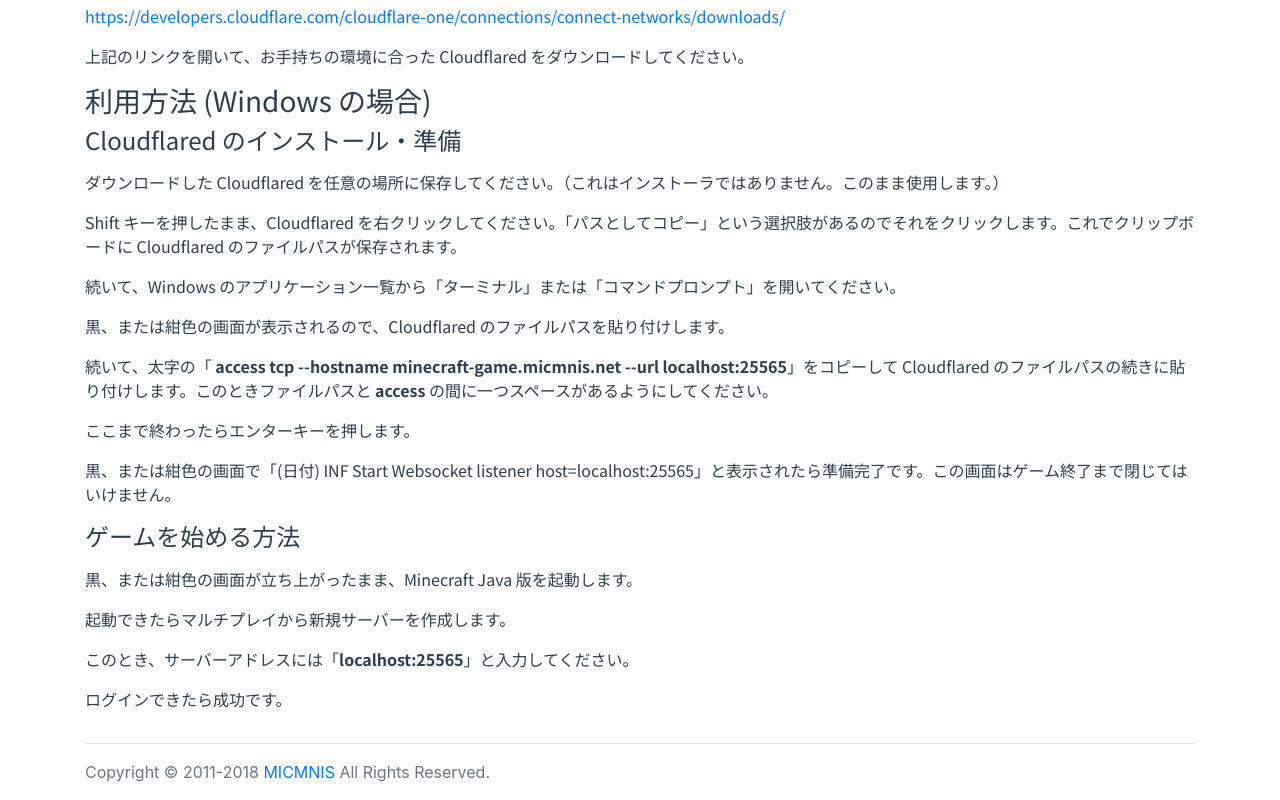
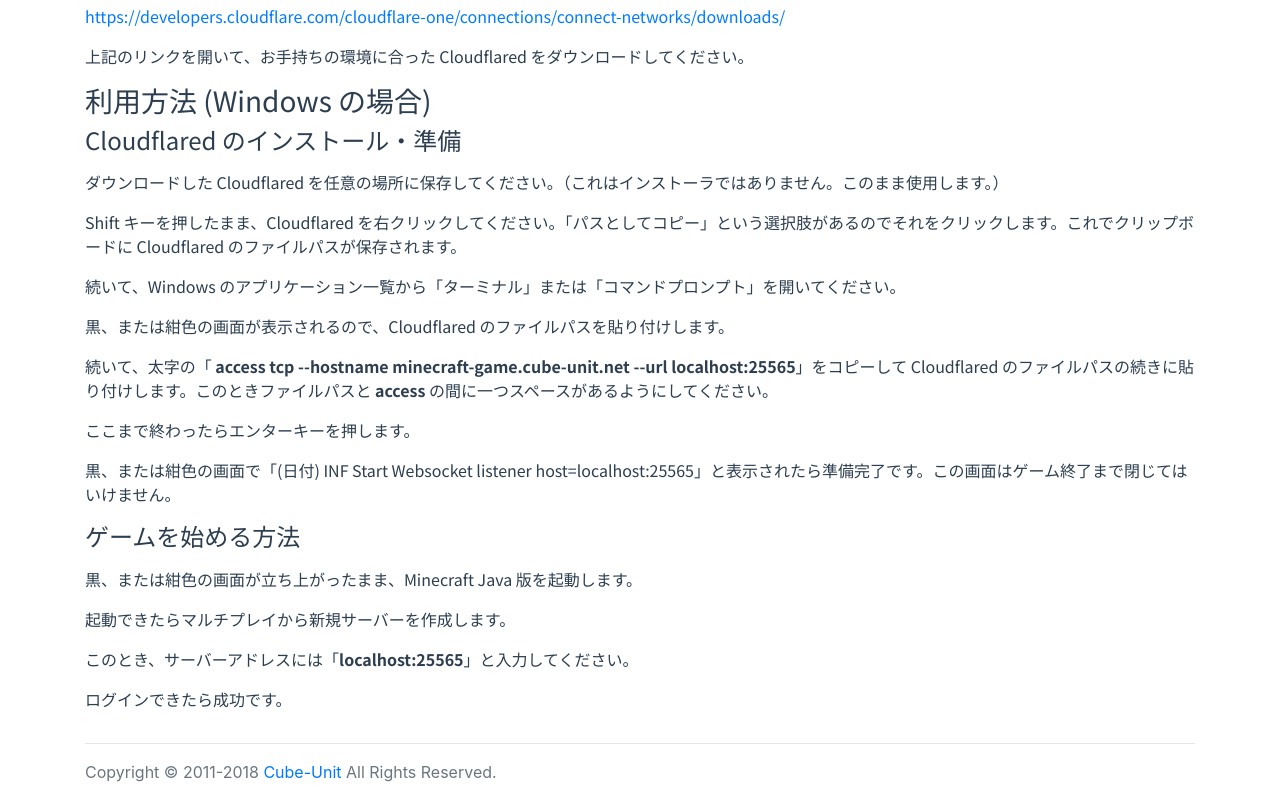
Before and after one commit to shimosyan/mc-portal, a Vue app: page /how-to-join in a window 1280 px wide. Shown: the part 256-1056 px from the top of the page. Built offline with nearby package versions, Linux system fonts and the light colour scheme.

Commit message:
update circle name

```diff
--- a/public/index.html
+++ b/public/index.html
@@ -8,13 +8,13 @@
 
     <!-- Twitter Card -->
     <meta name="twitter:card" content="summary_large_image">
-    <meta name="twitter:site" content="@micmnis">
+    <meta name="twitter:site" content="@cube-unit">
     <meta name="twitter:creator" content="@shimosyan">
     <meta property="og:title" content="Minecraft #しもしゃん鯖">
     <meta property="og:description" content="This is Minecraft Game Server. Let's make the world!">
-    <meta property="og:image" content="https://minecraft.micmnis.net/static/twitter_sumally.png">
+    <meta property="og:image" content="https://minecraft.cube-unit.net/static/twitter_sumally.png">
 
-    <title>Minecraft MICMNIS Server</title>
+    <title>Minecraft Cube-Unit Server</title>
   </head>
 
   <body>
--- a/src/App.vue
+++ b/src/App.vue
@@ -23,7 +23,7 @@
 
   <footer class="footer">
     <div class="container">
-      <p class="text-muted">Copyright © 2011-{{ year }} <a href="https://micmnis.net/">MICMNIS</a> All Rights Reserved.</p>
+      <p class="text-muted">Copyright © 2011-{{ year }} <a href="https://cube-unit.net/">Cube-Unit</a> All Rights Reserved.</p>
     </div>
   </footer>
 </div>
--- a/src/components/HowToJoin.vue
+++ b/src/components/HowToJoin.vue
@@ -17,7 +17,7 @@
         <p>Shift キーを押したまま、Cloudflared を右クリックしてください。「パスとしてコピー」という選択肢があるのでそれをクリックします。これでクリップボードに Cloudflared のファイルパスが保存されます。</p>
         <p>続いて、Windows のアプリケーション一覧から「ターミナル」または「コマンドプロンプト」を開いてください。</p>
         <p>黒、または紺色の画面が表示されるので、Cloudflared のファイルパスを貼り付けします。</p>
-        <p>続いて、太字の「<span style="font-weight: bold;"> access tcp --hostname minecraft-game.micmnis.net --url localhost:25565</span>」をコピーして Cloudflared のファイルパスの続きに貼り付けします。このときファイルパスと <span style="font-weight: bold;">access</span> の間に一つスペースがあるようにしてください。</p>
+        <p>続いて、太字の「<span style="font-weight: bold;"> access tcp --hostname minecraft-game.cube-unit.net --url localhost:25565</span>」をコピーして Cloudflared のファイルパスの続きに貼り付けします。このときファイルパスと <span style="font-weight: bold;">access</span> の間に一つスペースがあるようにしてください。</p>
         <p>ここまで終わったらエンターキーを押します。</p>
         <p>黒、または紺色の画面で「(日付)  INF Start Websocket listener host=localhost:25565」と表示されたら準備完了です。この画面はゲーム終了まで閉じてはいけません。</p>
 
--- a/src/components/Index.vue
+++ b/src/components/Index.vue
@@ -3,7 +3,7 @@
     <!-- Main jumbotron for a primary marketing message or call to action -->
     <div class='jumbotron'>
       <div class='container'>
-        <h1 class='display-4'>MICMNIS Minecraft</h1>
+        <h1 class='display-4'>Cube-Unit Minecraft</h1>
         <p>This is Minecraft Game Server. Let's make the world!</p>
       </div>
     </div>
```
Also changed, not shown: .config/dictionary.txt, 1 other file (tests, documents, lock files or other folders).
